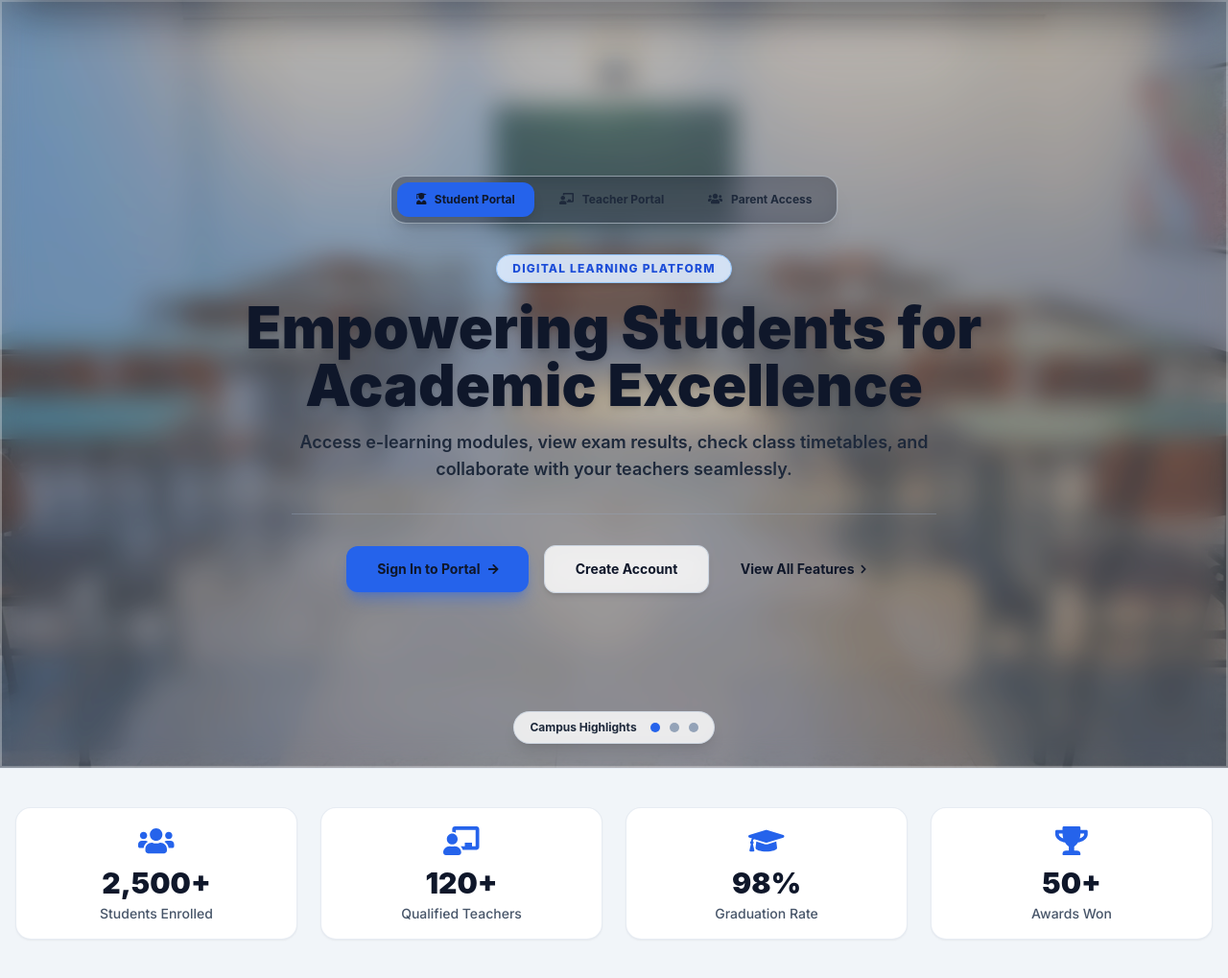
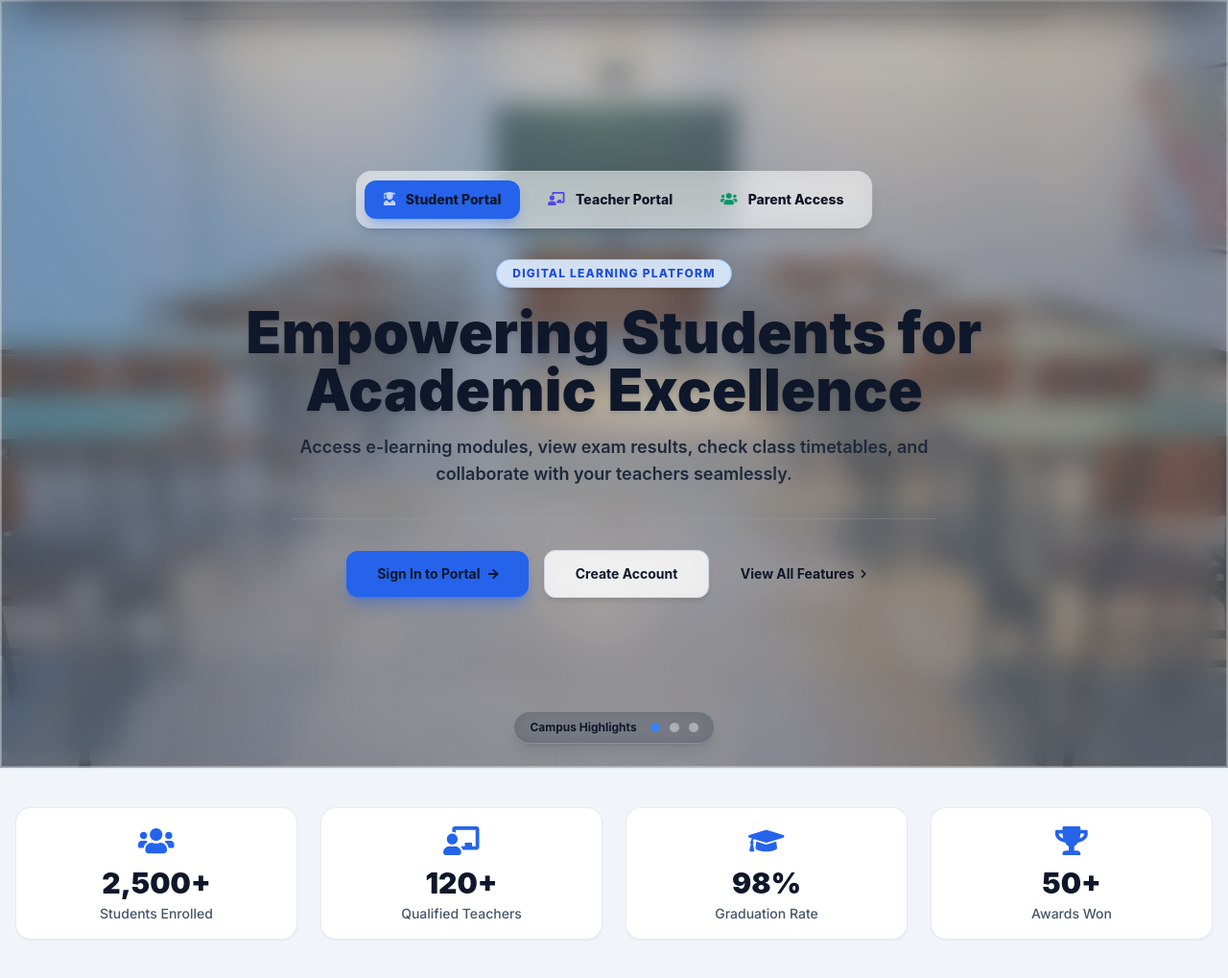
Before and after one commit to birukdjn/wachemo-django, a Django app: page / in a window 1280 px wide. Shown: the part 122-1141 px from the top of the page at 96% size. Run offline with Django 5.2, Linux system fonts and the light colour scheme; data that the repository does not hold is empty; some libraries are stand-ins or nearby versions; some web fonts are replaced.

Commit message:
style: update hero glass panel and role tabs styling with improved transparency and colors

```diff
--- a/templates/base.html
+++ b/templates/base.html
@@ -93,19 +93,19 @@
             transition: background-color 0.3s ease, color 0.3s ease;
         }
 
-        /* Hero Glass Panel - High Transparency & Full Image Coverage */
+        /* Hero Glass Panel - High Transparency Frosted Glass */
         .hero-glass-box {
-            background: rgba(255, 255, 255, 0.18);
+            background: rgba(255, 255, 255, 0.22);
             backdrop-filter: blur(14px) saturate(150%);
             -webkit-backdrop-filter: blur(14px) saturate(150%);
-            border: 1px solid rgba(255, 255, 255, 0.3);
+            border: 1px solid rgba(255, 255, 255, 0.4);
             box-shadow: inset 0 0 0 1px rgba(255, 255, 255, 0.3);
             transition: background-color 0.3s ease, border-color 0.3s ease, box-shadow 0.3s ease;
         }
 
         html.dark .hero-glass-box,
         [data-theme="dark"] .hero-glass-box {
-            background: rgba(6, 12, 24, 0.28) !important;
+            background: rgba(6, 12, 24, 0.32) !important;
             backdrop-filter: blur(16px) saturate(160%) !important;
             -webkit-backdrop-filter: blur(16px) saturate(160%) !important;
             border: 1px solid rgba(255, 255, 255, 0.12) !important;
--- a/templates/index.html
+++ b/templates/index.html
@@ -19,16 +19,16 @@
     <div class="hero-glass-box relative z-10 w-full min-h-[calc(100vh-70px)] sm:min-h-screen flex flex-col items-center justify-center px-4 sm:px-8 md:px-12 py-16 text-center">
 
         <div class="max-w-4xl mx-auto w-full flex flex-col items-center">
-            <!-- Quick Role Tabs -->
-            <div class="inline-flex items-center justify-center gap-1.5 p-1.5 bg-slate-900/40 dark:bg-slate-900/60 border border-slate-300/60 dark:border-white/20 rounded-2xl mb-8 backdrop-blur-md shadow-xl" role="tablist">
-                <button type="button" class="role-tab px-5 py-2.5 rounded-xl text-xs font-bold transition-all bg-blue-600 text-white shadow-lg cursor-pointer" data-role="student">
-                    <i class="fas fa-user-graduate mr-1.5"></i> Student Portal
+            <!-- Quick Role Tabs (High-Transparency Sheer Container) -->
+            <div class="inline-flex items-center justify-center gap-2 p-2 bg-white/50 dark:bg-slate-900/50 border border-slate-300/60 dark:border-white/20 rounded-2xl mb-8 backdrop-blur-md shadow-lg" role="tablist">
+                <button type="button" class="role-tab px-5 py-2.5 rounded-xl text-xs sm:text-sm font-extrabold transition-all bg-blue-600 text-white shadow-lg shadow-blue-600/30 cursor-pointer" data-role="student">
+                    <i class="fas fa-user-graduate mr-2 text-blue-100"></i> Student Portal
                 </button>
-                <button type="button" class="role-tab px-5 py-2.5 rounded-xl text-xs font-bold transition-all text-slate-800 dark:text-gray-200 hover:text-slate-900 dark:hover:text-white hover:bg-white/40 dark:hover:bg-white/15 cursor-pointer" data-role="teacher">
-                    <i class="fas fa-chalkboard-teacher mr-1.5"></i> Teacher Portal
+                <button type="button" class="role-tab px-5 py-2.5 rounded-xl text-xs sm:text-sm font-extrabold transition-all text-slate-900 dark:text-gray-100 hover:text-blue-600 dark:hover:text-white hover:bg-white/60 dark:hover:bg-white/15 cursor-pointer border border-transparent" data-role="teacher">
+                    <i class="fas fa-chalkboard-teacher mr-2 text-indigo-600 dark:text-indigo-300"></i> Teacher Portal
                 </button>
-                <button type="button" class="role-tab px-5 py-2.5 rounded-xl text-xs font-bold transition-all text-slate-800 dark:text-gray-200 hover:text-slate-900 dark:hover:text-white hover:bg-white/40 dark:hover:bg-white/15 cursor-pointer" data-role="parent">
-                    <i class="fas fa-users mr-1.5"></i> Parent Access
+                <button type="button" class="role-tab px-5 py-2.5 rounded-xl text-xs sm:text-sm font-extrabold transition-all text-slate-900 dark:text-gray-100 hover:text-blue-600 dark:hover:text-white hover:bg-white/60 dark:hover:bg-white/15 cursor-pointer border border-transparent" data-role="parent">
+                    <i class="fas fa-users mr-2 text-emerald-600 dark:text-emerald-300"></i> Parent Access
                 </button>
             </div>
 
@@ -72,7 +72,7 @@
             </div>
 
             <!-- Action CTA Buttons -->
-            <div class="flex items-center justify-center gap-4 flex-wrap pt-8 mt-8 border-t border-slate-400/40 dark:border-white/20 w-full max-w-2xl">
+            <div class="flex items-center justify-center gap-4 flex-wrap pt-8 mt-8 border-t border-slate-400/30 dark:border-white/20 w-full max-w-2xl">
                 {% if not request.user.is_authenticated %}
                     <a href="{% url 'login' %}" class="bg-blue-600 hover:bg-blue-500 text-white font-bold px-8 py-3.5 rounded-xl transition-all shadow-lg shadow-blue-600/40 text-sm hover:scale-105 flex items-center gap-2">
                         <span>Sign In to Portal</span>
@@ -95,11 +95,11 @@
         </div>
 
         <!-- Slider Dots -->
-        <div class="absolute bottom-6 flex items-center gap-2.5 z-20 bg-white/80 dark:bg-navy-950/80 backdrop-blur-md px-4 py-2 rounded-full border border-slate-300/80 dark:border-white/20 shadow-lg">
-            <span class="text-xs font-bold text-slate-800 dark:text-gray-300 mr-1">Campus Highlights</span>
-            <button class="slider-dot w-2.5 h-2.5 rounded-full bg-blue-600 dark:bg-white transition-all cursor-pointer" data-index="0" aria-label="Slide 1"></button>
-            <button class="slider-dot w-2.5 h-2.5 rounded-full bg-slate-400 dark:bg-white/40 transition-all cursor-pointer" data-index="1" aria-label="Slide 2"></button>
-            <button class="slider-dot w-2.5 h-2.5 rounded-full bg-slate-400 dark:bg-white/40 transition-all cursor-pointer" data-index="2" aria-label="Slide 3"></button>
+        <div class="absolute bottom-6 flex items-center gap-2.5 z-20 bg-slate-900/30 dark:bg-navy-950/40 backdrop-blur-md px-4 py-2 rounded-full border border-white/20 shadow-lg">
+            <span class="text-xs font-bold text-white mr-1">Campus Highlights</span>
+            <button class="slider-dot w-2.5 h-2.5 rounded-full bg-blue-500 dark:bg-white transition-all cursor-pointer" data-index="0" aria-label="Slide 1"></button>
+            <button class="slider-dot w-2.5 h-2.5 rounded-full bg-white/40 transition-all cursor-pointer" data-index="1" aria-label="Slide 2"></button>
+            <button class="slider-dot w-2.5 h-2.5 rounded-full bg-white/40 transition-all cursor-pointer" data-index="2" aria-label="Slide 3"></button>
         </div>
     </div>
 </section>
@@ -448,13 +448,13 @@
 
             // Reset tabs styling
             roleTabs.forEach(t => {
-                t.classList.remove('bg-blue-600', 'text-white', 'shadow-md');
-                t.classList.add('text-gray-300', 'hover:text-white', 'hover:bg-white/10');
+                t.classList.remove('bg-blue-600', 'text-white', 'shadow-lg', 'shadow-blue-600/30');
+                t.classList.add('text-slate-700', 'dark:text-gray-200', 'hover:text-slate-900', 'dark:hover:text-white', 'hover:bg-slate-300/60', 'dark:hover:bg-white/15');
             });
 
             // Active tab styling
-            tab.classList.add('bg-blue-600', 'text-white', 'shadow-md');
-            tab.classList.remove('text-gray-300', 'hover:text-white', 'hover:bg-white/10');
+            tab.classList.add('bg-blue-600', 'text-white', 'shadow-lg', 'shadow-blue-600/30');
+            tab.classList.remove('text-slate-700', 'dark:text-gray-200', 'hover:text-slate-900', 'dark:hover:text-white', 'hover:bg-slate-300/60', 'dark:hover:bg-white/15');
 
             // Show selected pane
             rolePanes.forEach(pane => {
```
